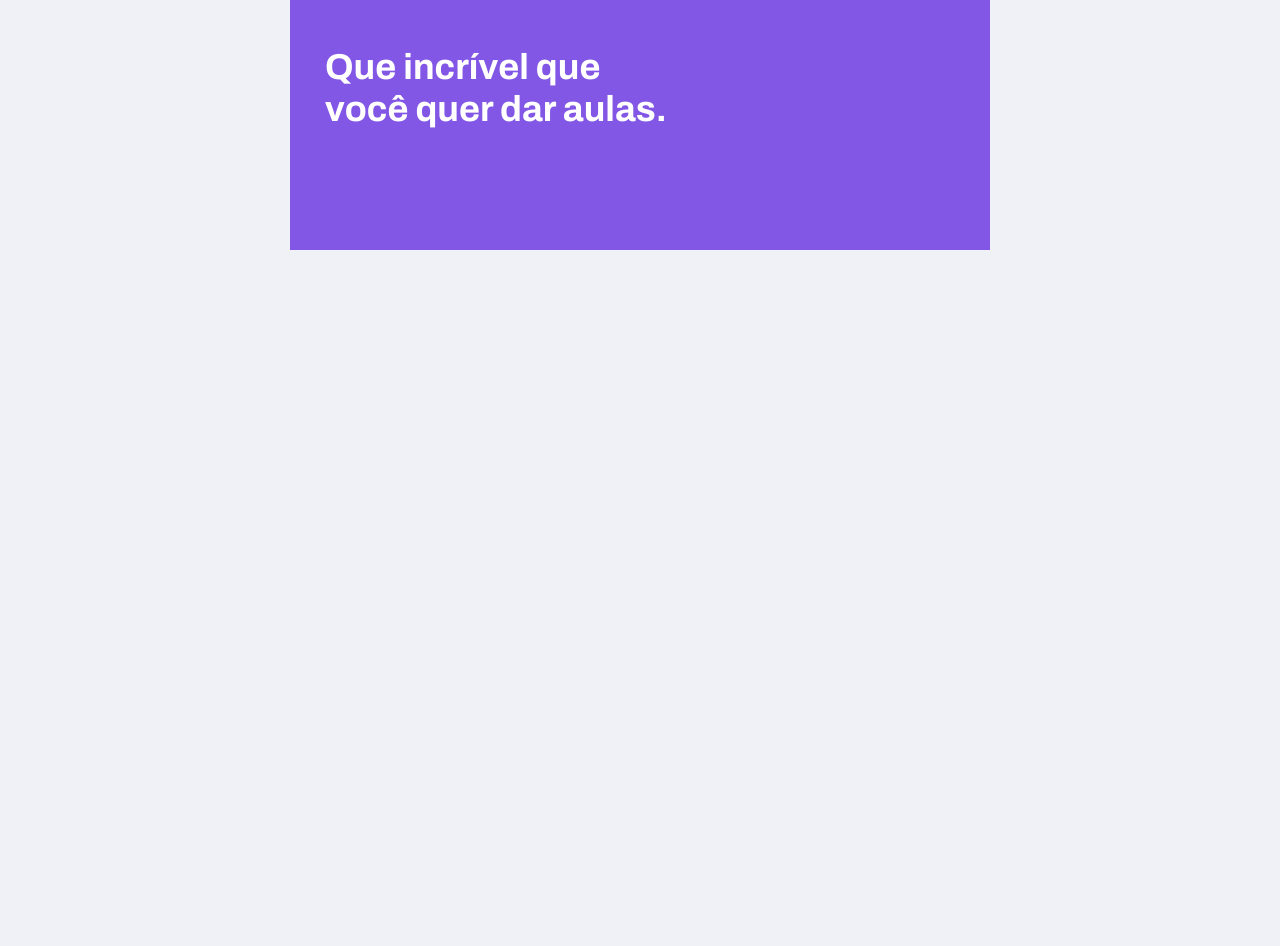
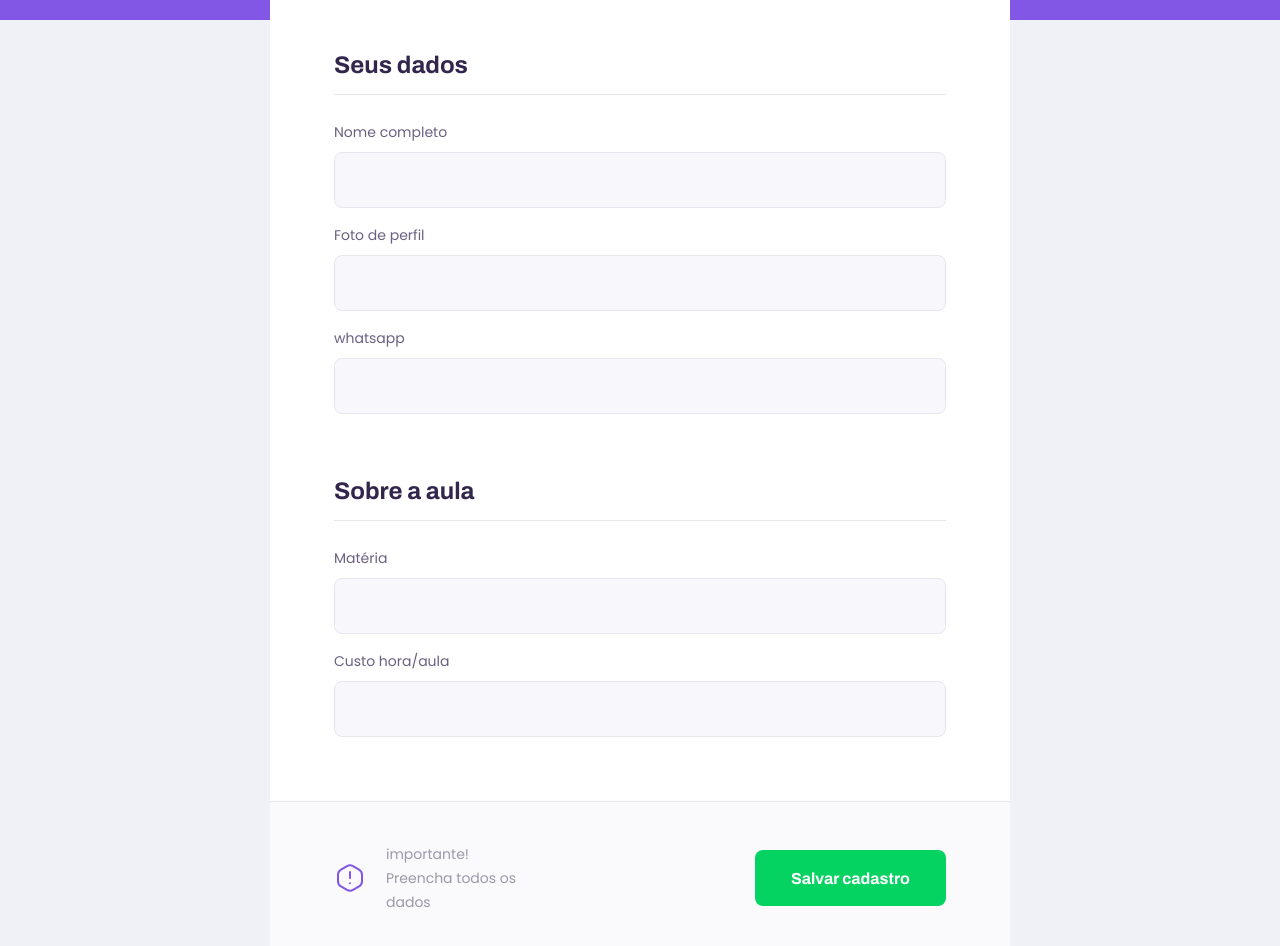
Before and after one commit to gabrielleiteds/Proffy, a React (Create React App) app in the folder web/: page /give-classes in a window 1280 px wide. Shown: the part 320-1266 px from the top of the page. Before the commit the page ends 800 px from the top, so only its background shows below. Built offline with nearby package versions, Linux system fonts and the light colour scheme; the HTML template or start-up script is replaced by a standard one.

Commit message:
create form of register

```diff
--- /dev/null
+++ b/web/src/components/Input/index.tsx
@@ -0,0 +1,18 @@
+import React, { InputHTMLAttributes } from 'react'
+
+import './styles.css';
+
+interface InputProps extends InputHTMLAttributes<HTMLInputElement> {
+    label: string;
+    name: string;
+}
+const Input: React.FC<InputProps> = ({ label, name, ...rest }) => {
+    return (
+        <div className="input-block">
+            <label htmlFor={name}>{label}</label>
+            <input type="text" id={name} {...rest} />
+        </div>
+    )
+}
+
+export default Input;
--- /dev/null
+++ b/web/src/components/Input/styles.css
@@ -0,0 +1,33 @@
+.input-block {
+    position: relative;
+}
+
+.input-block + .input-block {
+    margin-top: 1.4rem;
+}
+
+.input-block label {
+    font-size: 1.4rem;
+}
+
+.input-block input {
+    width: 100%;
+    height: 5.6rem;
+    margin-top: 0.8rem;
+    border-radius: 0.8rem;
+    background: var(--color-input-background);
+    border: 1px solid var(--color-line-in-white);
+    outline: 0;
+    padding: 0 1.6rem;
+    font: 1.6rem Archivo;
+}
+
+.input-block:focus-within::after {
+    width: calc(100% - 3.2rem);
+    content: '';
+    background: var(--color-primary-light);
+    position: absolute;
+    left: 1.6rem;
+    right: 1.6rem;
+    bottom: 0;
+}
--- a/web/src/components/pageHeader/index.tsx
+++ b/web/src/components/pageHeader/index.tsx
@@ -11,6 +11,7 @@
 
 interface PageHeaderProps {
     title: string;
+    description?: string;
 }
 const PageHeader: React.FC<PageHeaderProps> = (props) => {
     return (
@@ -23,6 +24,7 @@
             </div>
             <div className="header-content">
                 <strong>{props.title}</strong>
+                {props.description && <p>{props.description}</p>}
 
                 {props.children}
             </div>
--- a/web/src/components/pageHeader/styles.css
+++ b/web/src/components/pageHeader/styles.css
@@ -37,6 +37,14 @@
     color: var(--color-title-in-primary);
 }
 
+.page-header .header-content p {
+    max-width: 30rem;
+    font-size: 1.6rem;
+    line-height: 2.6rem;
+    color: var(--color-text-in-primary);
+    margin-top: 2.4rem;
+}
+
 @media(min-width: 700px) {
     .page-header {
         height: 340px;
--- a/web/src/pages/TeacherForm/index.tsx
+++ b/web/src/pages/TeacherForm/index.tsx
@@ -1,12 +1,41 @@
 import React from 'react';
 
+import warningIcon from '../../assets/images/icons/warning.svg';
 //components
 import PageHeader from '../../components/pageHeader';
+import Input from '../../components/Input';
+
+import './styles.css';
 
 function TeacherForm() {
-    return(
+    return (
         <div id="page-teacher-form" className="container">
-            <PageHeader title="Que incrível que você quer dar aulas."/>
+            <PageHeader title="Que incrível que você quer dar aulas." description="O primeiro passo é preencher esse formulário de inscrição." />
+
+            <main>
+                <fieldset>
+                    <legend>Seus dados</legend>
+                    <Input name="name" label="Nome completo" />
+                    <Input name="avatar" label="Foto de perfil" />
+                    <Input name="whatsapp" label="whatsapp" />
+
+                </fieldset>
+                <fieldset>
+                    <legend>Sobre a aula</legend>
+
+                    <Input name="subject" label="Matéria" />
+                    <Input name="cost" label="Custo hora/aula" />
+                </fieldset>
+
+                <footer>
+                    <p>
+                        <img src={warningIcon} alt="Aviso importante" />
+                        importante! <br />
+                        Preencha todos os dados
+                    </p>
+                    <button type="button">Salvar cadastro</button>
+                </footer>
+            </main>
         </div>
     )
 }
--- /dev/null
+++ b/web/src/pages/TeacherForm/styles.css
@@ -0,0 +1,106 @@
+#page-teacher-form {
+    width: 100vw;
+    height: 100vh;
+}
+
+#page-teacher-form .page-header .header-content {
+    margin-bottom: 6.4rem;
+}
+
+#page-teacher-form main {
+    background: var(--color-box-base);
+    width: 100%;
+    max-width: 74rem;
+    border-radius: 0.8rem;
+    margin: -3.2rem auto 3.2rem;
+    padding-top: 6.4rem;
+    overflow: hidden;
+}
+
+#page-teacher-form main fieldset {
+    border: 0;
+    padding: 0 2.4rem;
+
+}
+
+#page-teacher-form main fieldset + fieldset  {
+    margin-top: 6.4rem;
+}
+
+#page-teacher-form main fieldset legend {
+    font: 700 2.4rem Archivo;
+    color: var(--color-text-title);
+    margin-bottom: 2.4rem;
+    display: flex;
+    align-items: center;
+    justify-content: space-between;
+    width: 100%;
+    padding-bottom: 1.6rem;
+    border-bottom: 1px solid var(--color-line-in-white);
+}
+
+#page-teacher-form main footer {
+    padding: 4rem 2.4rem;
+    background: var(--color-box-footer);
+    border-top: 1px solid var(--color-line-in-white);
+    margin-top: 6.4rem;
+}
+
+#page-teacher-form main footer p {
+    display: flex;
+    align-items: center;
+    justify-content: center;
+    font-size: 1.4rem;
+    line-height: 2.4rem;
+    color: var(--color-text-complement);
+}
+
+#page-teacher-form main footer p img {
+    margin-right: 2rem;
+}
+
+#page-teacher-form main footer button {
+    width: 100%;
+    height: 5.6rem;
+    background: var(--color-secundary);
+    color: var(--color-button-text);
+    border: 0;
+    border-radius: 0.8rem;
+    cursor: pointer;
+    font: 700 1.6rem Archivo;
+    display: flex;
+    align-items: center;
+    justify-content: center;
+    text-decoration: none;
+    transition: background-color 0.2s;
+    margin-top: 3.2rem;
+}
+#page-teacher-form main footer button:hover {
+    background: var(--color-secundary-dark);
+}
+
+@media (min-width: 700px) {
+    #page-teacher-form {
+        max-width: 100vw;
+    }
+    #page-teacher-form .page-header .header-content {
+        margin-bottom: 0;
+    }
+    #page-teacher-form main fieldset {
+        padding: 0 6.4rem;
+    }
+    #page-teacher-form main footer {
+        padding: 4.0rem 6.4rem;
+        display: flex;
+        align-items: center;
+
+    }
+    #page-teacher-form main footer p {
+        justify-content: space-between;
+    }
+    #page-teacher-form main footer button {
+        width: 20rem;
+        margin-top: 0;
+        margin-left: 200px;
+    }
+}
--- a/web/src/pages/TeacherList/index.tsx
+++ b/web/src/pages/TeacherList/index.tsx
@@ -6,24 +6,17 @@
 //components
 import PageHeader from '../../components/pageHeader'
 import TeacherItem from '../../components/TeacherItem'
+import Input from '../../components/Input';
 
 function TeacherList() {
-    return(
+    return (
         <div id="page-teacher-list" className="container">
             <PageHeader title="Estes são os proffys disponiveis.">
                 <form id="search-teachers">
-                    <div className="input-block">
-                        <label htmlFor="subject">Matéria</label>
-                        <input type="text" id="subject"/>
-                    </div>
-                    <div className="input-block">
-                        <label htmlFor="week_day">Dia da semana</label>
-                        <input type="text" id="week_day"/>
-                    </div>
-                    <div className="input-block">
-                        <label htmlFor="time">Hora</label>
-                        <input type="text" id="time"/>
-                    </div>
+                    <Input name="subject" label="Matéria" />
+                    <Input name="week_day" label="Dia da semana" />
+                    <Input type="time" name="time" label="hora" />
+
                 </form>
             </PageHeader>
 
--- a/web/src/pages/TeacherList/styles.css
+++ b/web/src/pages/TeacherList/styles.css
@@ -9,40 +9,6 @@
 
 #search-teachers label {
     color: var(--color-text-in-primary);
-}
-
-#search-teachers .input-block {
-    position: relative;
-}
-
-#search-teachers .input-block + .input-block {
-    margin-top: 1.4rem;
-}
-
-#search-teachers .input-block label {
-    font-size: 1.4rem;
-}
-
-#search-teachers .input-block input {
-    width: 100%;
-    height: 5.6rem;
-    margin-top: 0.8rem;
-    border-radius: 0.8rem;
-    background: var(--color-input-background);
-    border: 1px solid var(--color-line-in-white);
-    outline: 0;
-    padding: 0 1.6rem;
-    font: 1.6rem Archivo;
-}
-
-#search-teachers .input-block:focus-within::after {
-    width: calc(100% - 3.2rem);
-    content: '';
-    background: var(--color-primary-light);
-    position: absolute;
-    left: 1.6rem;
-    right: 1.6rem;
-    bottom: 0;
 }
 
 #page-teacher-list main {
```
